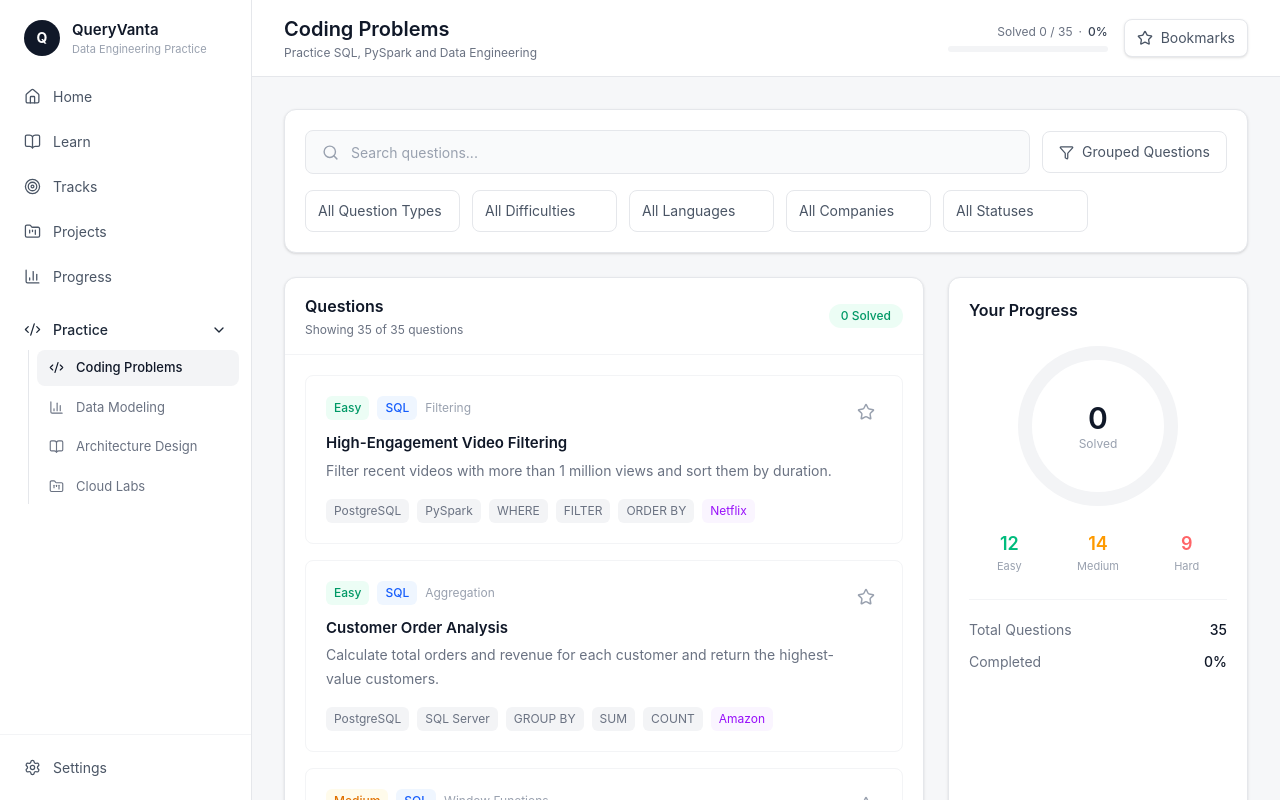
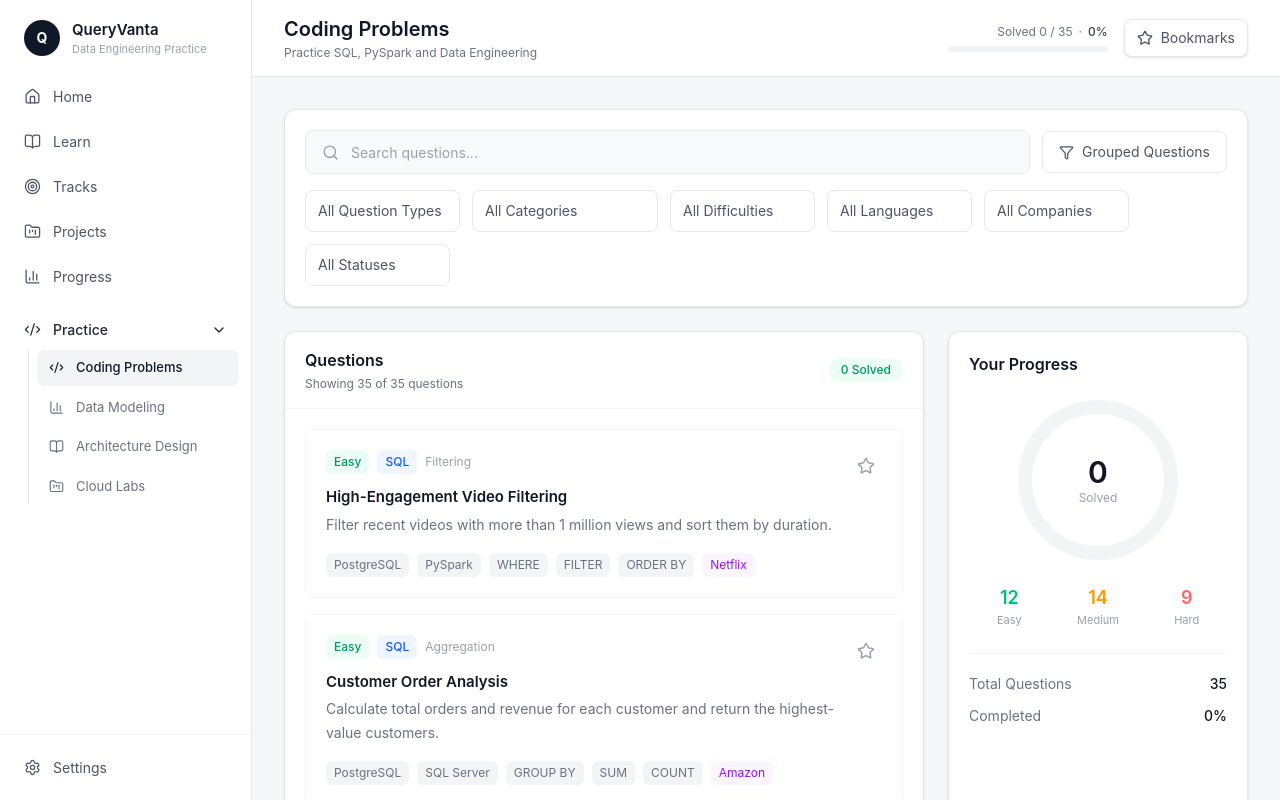
Before and after one commit to eagleanurag/queryvanta, a React (Vite) app: page / in a window 1280 px wide. Shown: the top 800 px of the page. Built offline with nearby package versions, Linux system fonts and the light colour scheme.

Commit message:
Improve question discovery filters

```diff
--- a/src/App.tsx
+++ b/src/App.tsx
@@ -64,6 +64,8 @@ function App() {
     useState("All");
   const [selectedStatus, setSelectedStatus] =
     useState("All");
+  const [selectedCategory, setSelectedCategory] =
+    useState("All");
 
   const [solvedQuestionIds, setSolvedQuestionIds] =
     useState<Set<string>>(
@@ -126,6 +128,7 @@ function App() {
     selectedLanguage,
     selectedCompany,
     selectedStatus,
+    selectedCategory,
     showBookmarkedOnly,
   ]);
 
@@ -242,6 +245,19 @@ function App() {
 
   const statuses = ["All", "Solved", "Unsolved"];
 
+  const categories = [
+    "All",
+    ...Array.from(
+      new Set(
+        allQuestions
+          .map((question) => question.category)
+          .filter(
+            (category) => category.trim() !== "",
+          ),
+      ),
+    ).sort((a, b) => a.localeCompare(b)),
+  ];
+
   const filteredQuestions = useMemo(() => {
     const normalizedSearch =
       searchTerm.trim().toLowerCase();
@@ -296,6 +312,10 @@ function App() {
           ? solvedQuestionIds.has(question.id)
           : !solvedQuestionIds.has(question.id));
 
+      const matchesCategory =
+        selectedCategory === "All" ||
+        question.category === selectedCategory;
+
       return (
         matchesBookmark &&
         matchesSearch &&
@@ -303,7 +323,8 @@ function App() {
         matchesQuestionType &&
         matchesLanguage &&
         matchesCompany &&
-        matchesStatus
+        matchesStatus &&
+        matchesCategory
       );
     });
   }, [
@@ -314,6 +335,7 @@ function App() {
     selectedLanguage,
     selectedCompany,
     selectedStatus,
+    selectedCategory,
     solvedQuestionIds,
     showBookmarkedOnly,
     bookmarkedQuestionIds,
@@ -373,7 +395,8 @@ function App() {
     selectedQuestionType !== "All" ||
     selectedLanguage !== "All" ||
     selectedCompany !== "All" ||
-    selectedStatus !== "All";
+    selectedStatus !== "All" ||
+    selectedCategory !== "All";
 
   const clearFilters = () => {
     setSearchTerm("");
@@ -382,6 +405,7 @@ function App() {
     setSelectedLanguage("All");
     setSelectedCompany("All");
     setSelectedStatus("All");
+    setSelectedCategory("All");
   };
 
   return (
@@ -594,11 +618,13 @@ function App() {
             }
             selectedCompany={selectedCompany}
             selectedStatus={selectedStatus}
+            selectedCategory={selectedCategory}
             questionTypes={questionTypes}
             difficulties={difficulties}
             languages={languages}
             companies={companies}
             statuses={statuses}
+            categories={categories}
             hasActiveFilters={hasActiveFilters}
             setSearchTerm={setSearchTerm}
             setSelectedQuestionType={
@@ -614,6 +640,9 @@ function App() {
               setSelectedCompany
             }
             setSelectedStatus={setSelectedStatus}
+            setSelectedCategory={
+              setSelectedCategory
+            }
             clearFilters={clearFilters}
           />
 
--- a/src/components/QuestionFilters.tsx
+++ b/src/components/QuestionFilters.tsx
@@ -7,11 +7,13 @@ type QuestionFiltersProps = {
   selectedLanguage: string;
   selectedCompany: string;
   selectedStatus: string;
+  selectedCategory: string;
   questionTypes: string[];
   difficulties: string[];
   languages: string[];
   companies: string[];
   statuses: string[];
+  categories: string[];
   hasActiveFilters: boolean;
   setSearchTerm: (value: string) => void;
   setSelectedQuestionType: (value: string) => void;
@@ -19,6 +21,7 @@ type QuestionFiltersProps = {
   setSelectedLanguage: (value: string) => void;
   setSelectedCompany: (value: string) => void;
   setSelectedStatus: (value: string) => void;
+  setSelectedCategory: (value: string) => void;
   clearFilters: () => void;
 };
 
@@ -29,11 +32,13 @@ function QuestionFilters({
   selectedLanguage,
   selectedCompany,
   selectedStatus,
+  selectedCategory,
   questionTypes,
   difficulties,
   languages,
   companies,
   statuses,
+  categories,
   hasActiveFilters,
   setSearchTerm,
   setSelectedQuestionType,
@@ -41,6 +46,7 @@ function QuestionFilters({
   setSelectedLanguage,
   setSelectedCompany,
   setSelectedStatus,
+  setSelectedCategory,
   clearFilters,
 }: QuestionFiltersProps) {
   return (
@@ -110,6 +116,35 @@ function QuestionFilters({
                 value={type}
               >
                 {type}
+              </option>
+            ))}
+        </select>
+
+        {/* Category */}
+        <select
+          value={selectedCategory}
+          onChange={(event) =>
+            setSelectedCategory(
+              event.target.value,
+            )
+          }
+          className="min-w-[145px] cursor-pointer appearance-none rounded-lg border border-gray-200 bg-white px-3 py-2.5 text-sm text-gray-600 outline-none hover:bg-gray-50"
+        >
+          <option value="All">
+            All Categories
+          </option>
+
+          {categories
+            .filter(
+              (category) =>
+                category !== "All",
+            )
+            .map((category) => (
+              <option
+                key={category}
+                value={category}
+              >
+                {category}
               </option>
             ))}
         </select>
```
